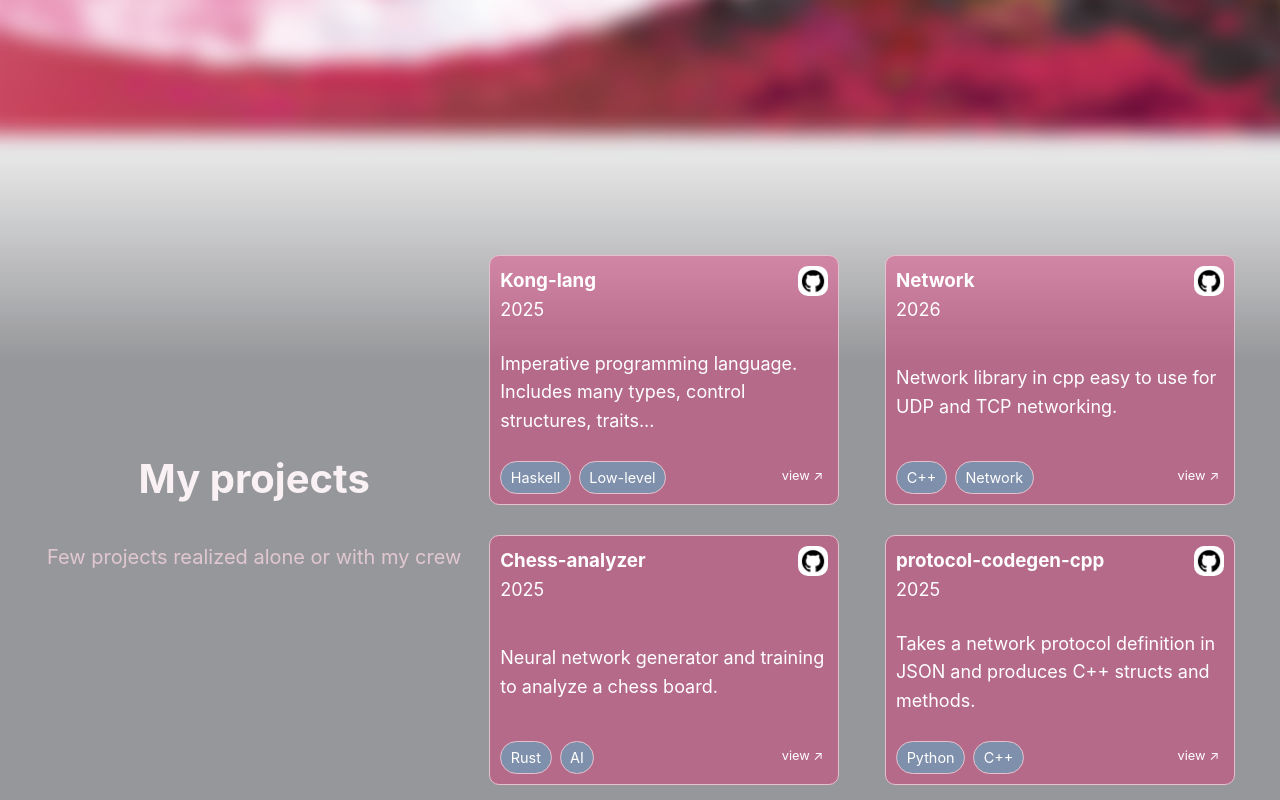
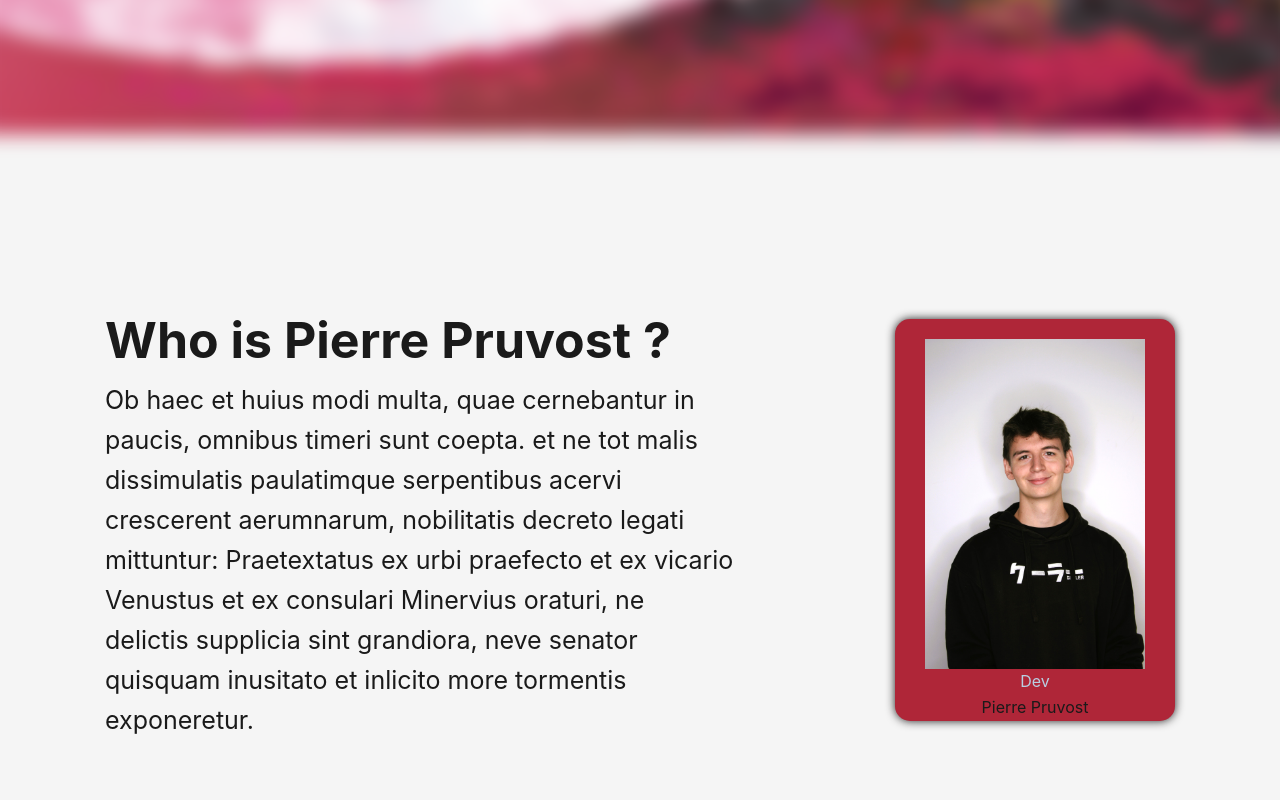
Before and after one commit to eto-NaN/portfolio, a React (Vite) app: page / in a window 1280 px wide. Shown: the part 680-1480 px from the top of the page. Built offline with nearby package versions, Linux system fonts and the light colour scheme.

Commit message:
feat(about): base setup for About section

```diff
--- a/src/App.tsx
+++ b/src/App.tsx
@@ -4,6 +4,7 @@ import Navbar from "./components/Navbar/Navbar";
 import Hero from "./components/Hero/Hero";
 import Projects from "./components/Projects/Projects";
 import Footer from "./components/Footer/Footer";
+import About from "./components/About/About";
 
 function App() {
   const [isProjectsVisible, setIsProjectsVisible] = useState(false);
@@ -41,8 +42,11 @@ function App() {
         <nav>{<Navbar />}</nav>
       </header>
 
-      <main>{<Hero />}</main>
-      <Projects />
+      <main>
+        <Hero />
+        <About />
+        <Projects />
+      </main>
       <Footer />
     </div>
   );
--- /dev/null
+++ b/src/components/About/About.module.css
@@ -0,0 +1,41 @@
+.about {
+    display: flex;
+    align-items: center;
+    justify-content: space-around;
+    min-height: 100svh;
+    position: relative;
+    overflow: hidden;
+}
+
+.aboutTexts {
+    display: flex;
+    flex-direction: column;
+    font-size: 25px;
+    width: 700px;
+    padding-left: 40px;
+    padding-right: 30px;
+}
+
+.aboutCard {
+    display: flex;
+    flex-direction: column;
+    align-items: center;
+    justify-content: space-around;
+    width: 280px;
+    height: 100%;
+    margin-right: 40px;
+    background-color: #af2638;
+    box-shadow: 0px 0px 10px #211f1f;
+    border-radius: 15px;
+}
+
+.aboutCard img {
+    padding-top: 20px;
+    padding-left: 15px;
+    padding-right: 15px;
+    width: 250px;
+}
+
+.aboutJob {
+    color: rgb(185, 207, 226);
+}
--- /dev/null
+++ b/src/components/About/About.tsx
@@ -0,0 +1,26 @@
+import styles from "./About.module.css";
+import profilPic from "../../assets/images/profile-pic.jpg";
+
+export default function About() {
+  return (
+    <div className={styles.about}>
+      <div className={styles.aboutTexts}>
+        <h1>Who is Pierre Pruvost ?</h1>
+        <p>
+          Ob haec et huius modi multa, quae cernebantur in paucis, omnibus
+          timeri sunt coepta. et ne tot malis dissimulatis paulatimque
+          serpentibus acervi crescerent aerumnarum, nobilitatis decreto legati
+          mittuntur: Praetextatus ex urbi praefecto et ex vicario Venustus et ex
+          consulari Minervius oraturi, ne delictis supplicia sint grandiora,
+          neve senator quisquam inusitato et inlicito more tormentis
+          exponeretur.
+        </p>
+      </div>
+      <div className={styles.aboutCard}>
+        <img src={profilPic} />
+        <p className={styles.aboutJob}>Dev</p>
+        <p className={styles.aboutName}>Pierre Pruvost</p>
+      </div>
+    </div>
+  );
+}
```
Also changed, not shown: src/assets/images/profile-pic.jpg (added).
